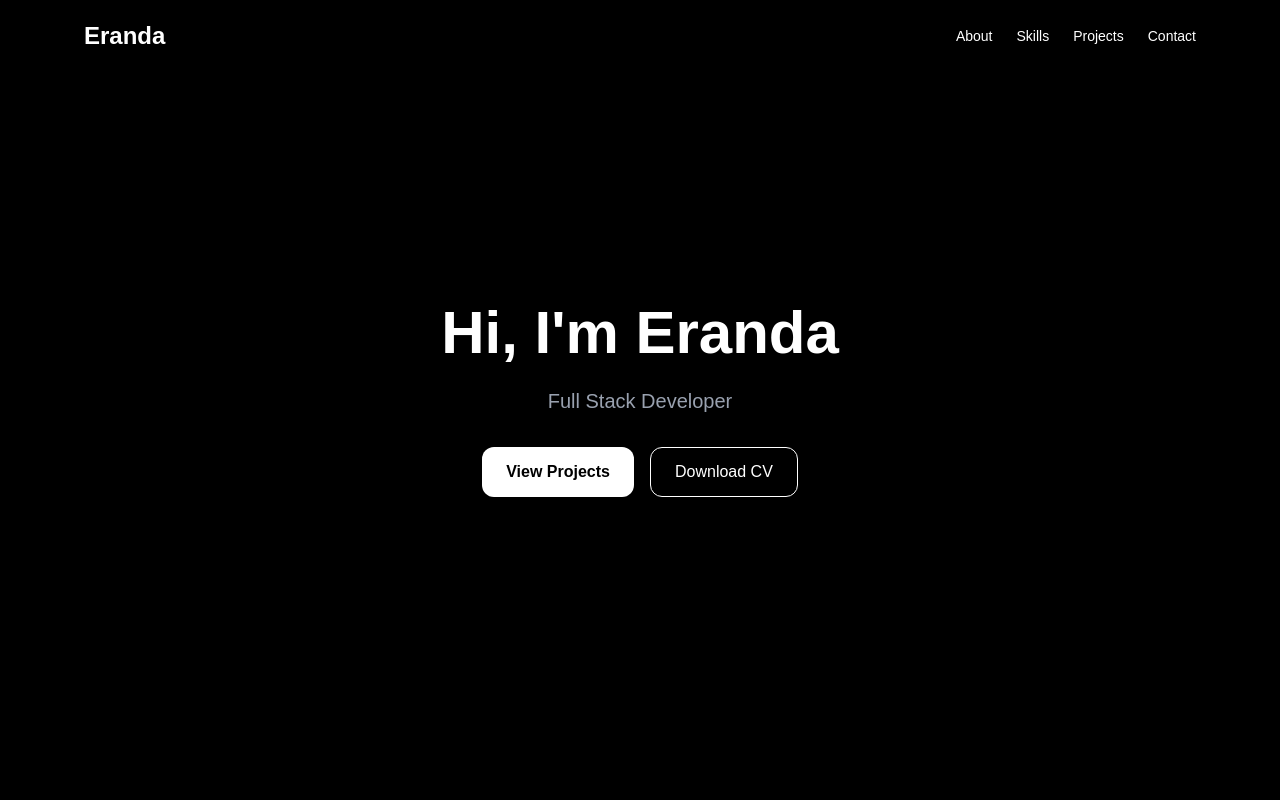
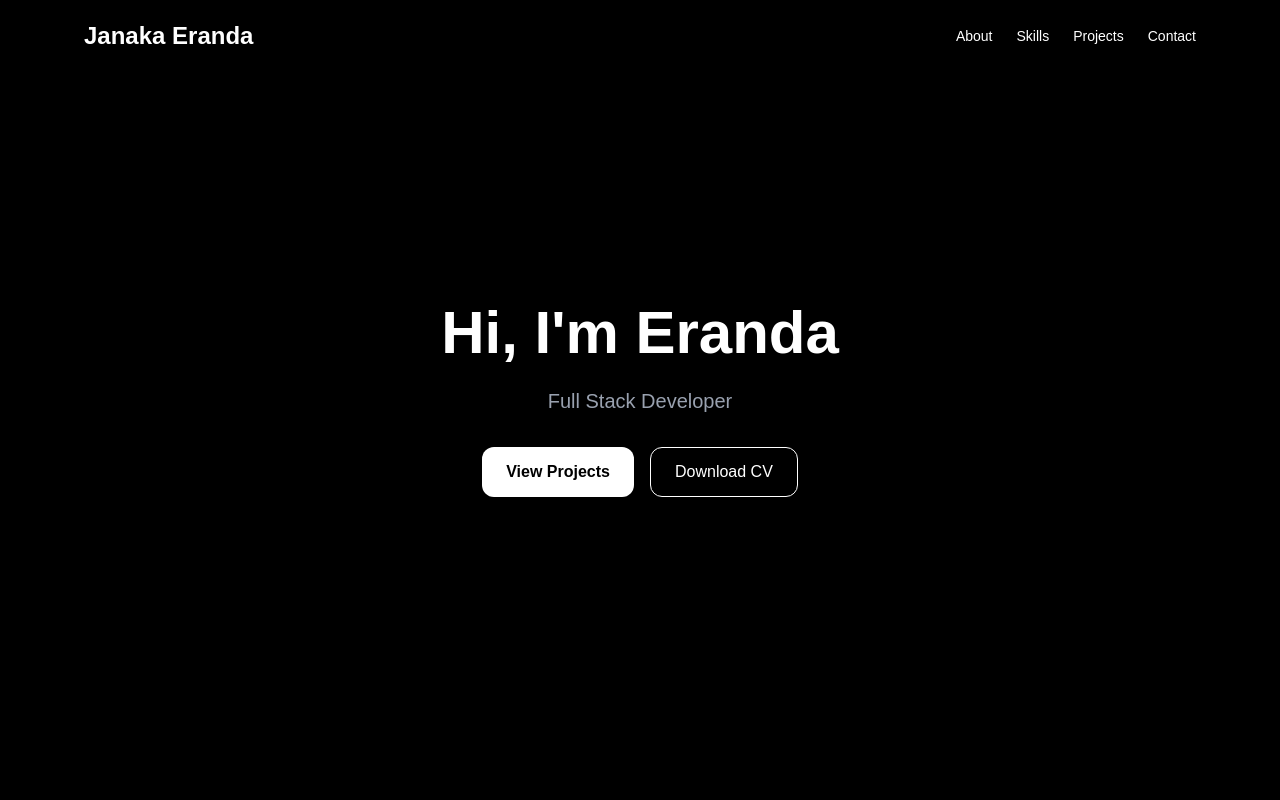
Before and after one commit to kkdjanakaeranda/my-portfolio, a Next.js app: page / in a window 1280 px wide. Shown: the top 800 px of the page. Built offline with nearby package versions, Linux system fonts and the light colour scheme.

Commit message:
nav name chnage

```diff
--- a/src/app/layout.tsx
+++ b/src/app/layout.tsx
@@ -13,8 +13,8 @@ const geistMono = Geist_Mono({
 });
 
 export const metadata: Metadata = {
-  title: "Create Next App",
-  description: "Generated by create next app",
+  title: "Janaka Eranda - Portfolio",
+  description: "aspiring software developer.",
 };
 
 export default function RootLayout({
--- a/src/components/Navbar.tsx
+++ b/src/components/Navbar.tsx
@@ -3,7 +3,7 @@ export default function Navbar() {
     <nav className="fixed top-0 w-full bg-black/80 backdrop-blur-md text-white z-50">
       <div className="max-w-6xl mx-auto flex justify-between items-center p-5">
         <h1 className="text-2xl font-bold">
-          Eranda
+          Janaka Eranda
         </h1>
 
         <div className="flex gap-6 text-sm">
```
